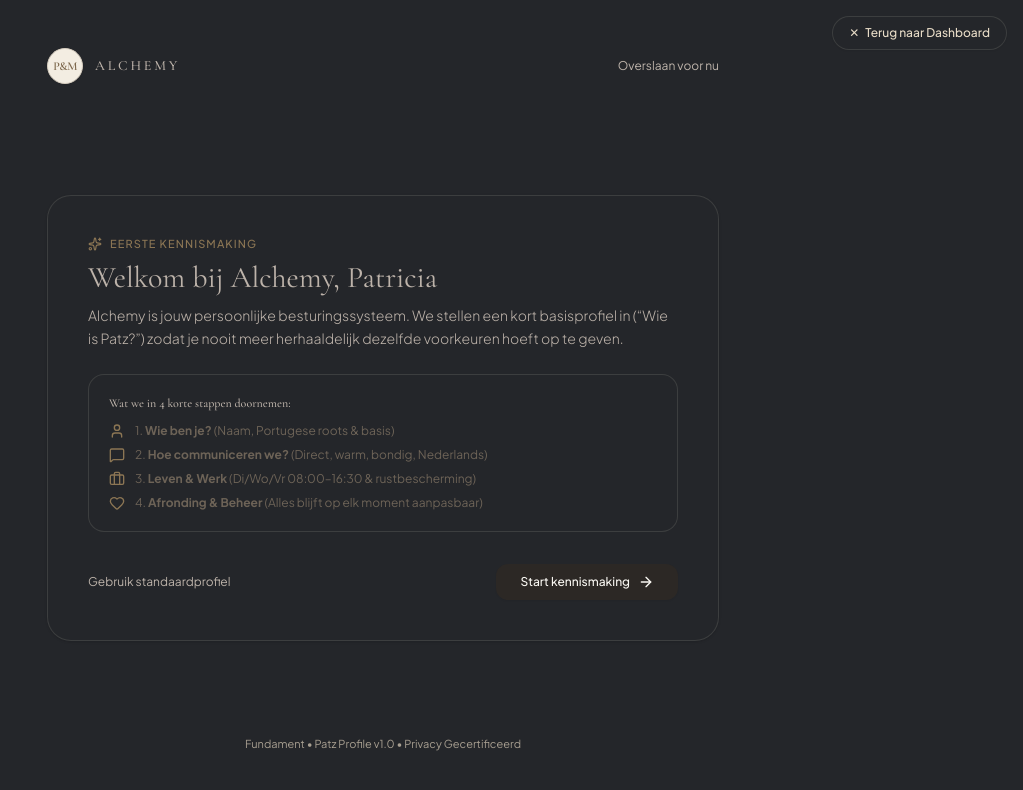
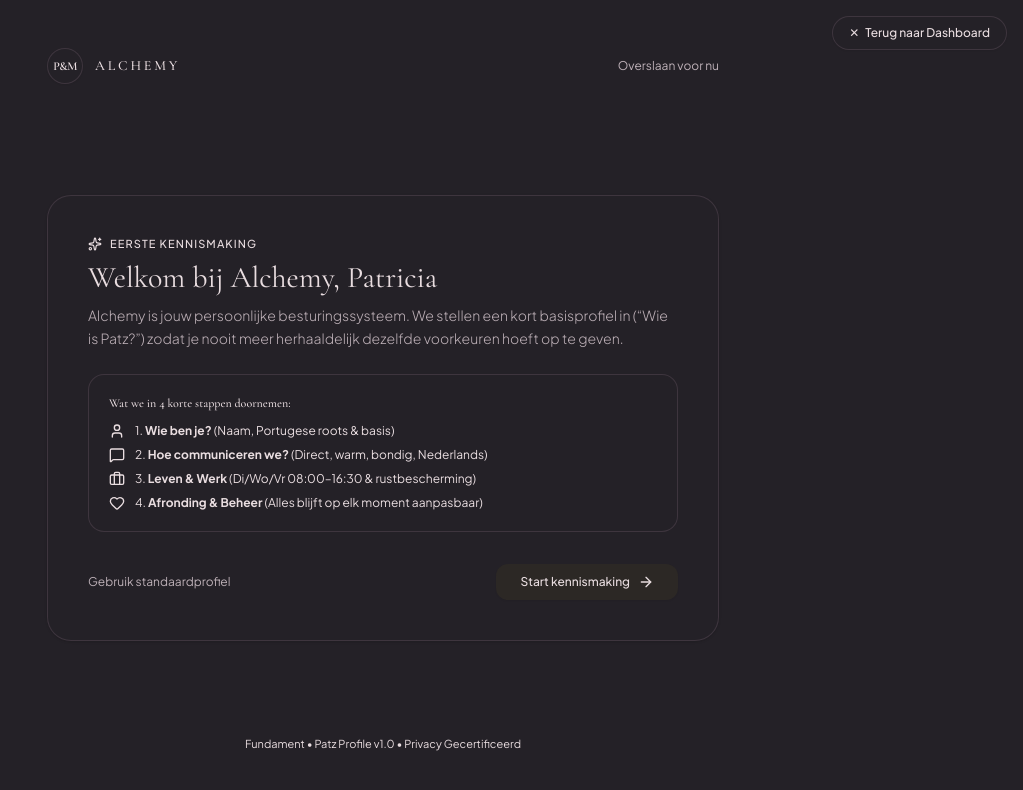
Before and after one commit to PatzFer/Alchemy-2.0, a React (Vite) app: page / in a window 1280 px wide. Shown: the top 790 px of the page, without its empty margins (257-1280 px from the left). Built offline with nearby package versions, Linux system fonts and the light colour scheme.

Commit message:
Apply balanced Botanical Noir palette across Alchemy

```diff
--- a/src/index.css
+++ b/src/index.css
@@ -6,27 +6,27 @@
     --font-serif: 'Cormorant Garamond', Georgia, serif;
     --font-sans: 'Plus Jakarta Sans', -apple-system, BlinkMacSystemFont, 'Segoe UI', Roboto, sans-serif;
 
-    --app-bg: #191D20;
-    --surface-1: #24262A;
-    --surface-2: #302B33;
-    --surface-raised: #3B343D;
-    --text-primary: #E8DCC7;
-    --text-secondary: #BDB3AA;
-    --text-muted: #928A85;
-    --border-subtle: rgba(224, 220, 203, 0.13);
-    --border-strong: rgba(224, 220, 203, 0.24);
-    --focus-ring: #C58B55;
-    --accent-primary: #C17D87;
-    --accent-secondary: #D6C69B;
+    --app-bg: #171719;
+    --surface-1: #242127;
+    --surface-2: #302832;
+    --surface-raised: #3C303B;
+    --text-primary: #E9DDE0;
+    --text-secondary: #BDB0B7;
+    --text-muted: #938690;
+    --border-subtle: rgba(191, 157, 176, 0.17);
+    --border-strong: rgba(191, 157, 176, 0.32);
+    --focus-ring: #B98A62;
+    --accent-primary: #9B4565;
+    --accent-secondary: #C5A477;
     --status-success: #91B58D;
     --status-warning: #D5B477;
     --status-danger: #D58B82;
     --status-info: #91AFC0;
 
-    --domain-mariluna: #321F32;
-    --domain-mariluna-moss: #D1A9B9;
-    --domain-private: #172F2B;
-    --domain-private-copper: #A2A36B;
+    --domain-mariluna: #351A2B;
+    --domain-mariluna-moss: #B77A91;
+    --domain-private: #18372F;
+    --domain-private-copper: #8D986E;
   }
 
   html, body, #root {
@@ -253,3 +253,102 @@
     border-color: var(--border-subtle) !important;
   }
 }
+
+
+/* Alchemy Botanical Noir — consistent dark surfaces across every module.
+   Legacy light cards, modals, controls and badges are recoloured centrally. */
+@layer utilities {
+  [class~="bg-white"],
+  [class*="bg-white/"],
+  [class*="bg-[#FA"],
+  [class*="bg-[#FC"],
+  [class*="bg-[#F9"],
+  [class*="bg-[#F8"],
+  [class*="bg-[#F7"],
+  [class*="bg-[#F6"],
+  [class*="bg-[#F5"],
+  [class*="bg-[#F4"],
+  [class*="bg-[#F3"],
+  [class*="bg-[#F2"],
+  [class*="bg-[#F0"],
+  [class*="bg-[#EF"],
+  [class*="bg-[#EE"],
+  [class*="bg-[#ED"],
+  [class*="bg-[#EB"],
+  [class*="bg-[#EA"],
+  [class*="bg-[#E8"],
+  [class*="bg-[#E5"],
+  [class*="bg-[#E3"],
+  [class*="bg-[#E0"],
+  [class*="bg-[#DD"],
+  [class*="bg-[#DC"],
+  [class*="bg-[#D5"],
+  [class~="bg-stone-50"],
+  [class~="bg-gray-50"],
+  [class~="bg-neutral-50"],
+  [class~="bg-amber-50"] {
+    background-color: var(--surface-1) !important;
+    border-color: var(--border-subtle) !important;
+    color: var(--text-primary) !important;
+  }
+
+  /* Darken the nested copy inside converted legacy panels for consistent contrast. */
+  [class*="bg-[#FA"] *,
+  [class*="bg-[#FC"] *,
+  [class*="bg-[#F9"] *,
+  [class*="bg-[#F8"] *,
+  [class*="bg-[#F7"] *,
+  [class*="bg-[#F6"] *,
+  [class*="bg-[#F5"] *,
+  [class*="bg-[#F4"] *,
+  [class*="bg-[#F3"] *,
+  [class*="bg-[#F2"] *,
+  [class*="bg-[#F0"] *,
+  [class*="bg-[#EF"] *,
+  [class*="bg-[#EE"] *,
+  [class*="bg-[#ED"] *,
+  [class*="bg-[#EB"] *,
+  [class*="bg-[#EA"] *,
+  [class*="bg-[#E8"] *,
+  [class*="bg-[#E5"] *,
+  [class*="bg-[#E3"] *,
+  [class*="bg-[#E0"] *,
+  [class*="bg-[#DD"] *,
+  [class*="bg-[#DC"] *,
+  [class*="bg-[#D5"] *,
+  [class~="bg-white"] *,
+  [class*="bg-white/"] * {
+    color: var(--text-primary);
+  }
+
+  /* Legacy brown/near-black text on the old cream palette becomes soft ivory. */
+  [class*="text-[#2C2825]"],
+  [class*="text-[#3A332D]"],
+  [class*="text-[#4A4035]"],
+  [class*="text-[#4A433B]"],
+  [class*="text-[#554C42]"],
+  [class*="text-[#5C5245]"],
+  [class*="text-[#60564C]"],
+  [class*="text-[#686055]"] {
+    color: var(--text-primary) !important;
+  }
+  [class*="text-[#7A7167]"],
+  [class*="text-[#7A7267]"],
+  [class*="text-[#756C60]"],
+  [class*="text-[#8C8377]"],
+  [class*="text-[#A49A8D]"] {
+    color: var(--text-secondary) !important;
+  }
+
+  /* Inputs and select menus retain a clear, quiet edge on dark surfaces. */
+  input[class*="bg-white"],
+  textarea[class*="bg-white"],
+  select[class*="bg-white"],
+  input[class*="bg-[#F"],
+  textarea[class*="bg-[#F"],
+  select[class*="bg-[#F"] {
+    background-color: var(--surface-2) !important;
+    color: var(--text-primary) !important;
+    border-color: var(--border-strong) !important;
+  }
+}
```
